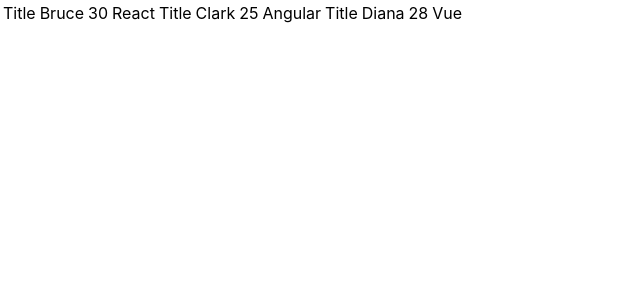
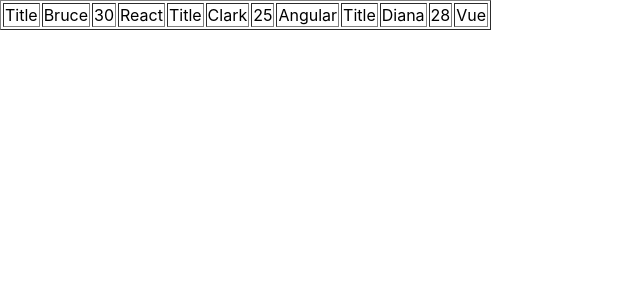
Before and after one commit to TheRakeshPurohit/ReactLearning, a React (Create React App) app: page / in a window 1280 px wide. Shown: the top 300 px of the page, without its empty margins (0-640 px from the left). Built offline with nearby package versions, Linux system fonts and the light colour scheme.

Commit message:
fragment

```diff
--- a/src/components/Tables.js
+++ b/src/components/Tables.js
@@ -3,11 +3,9 @@
 
 function Tables() {
     return (
-        <table>
+        <table border='1'>
             <tbody>
-                <tr>
                     <Columns />
-                </tr>
             </tbody>
         </table>
     )
```
